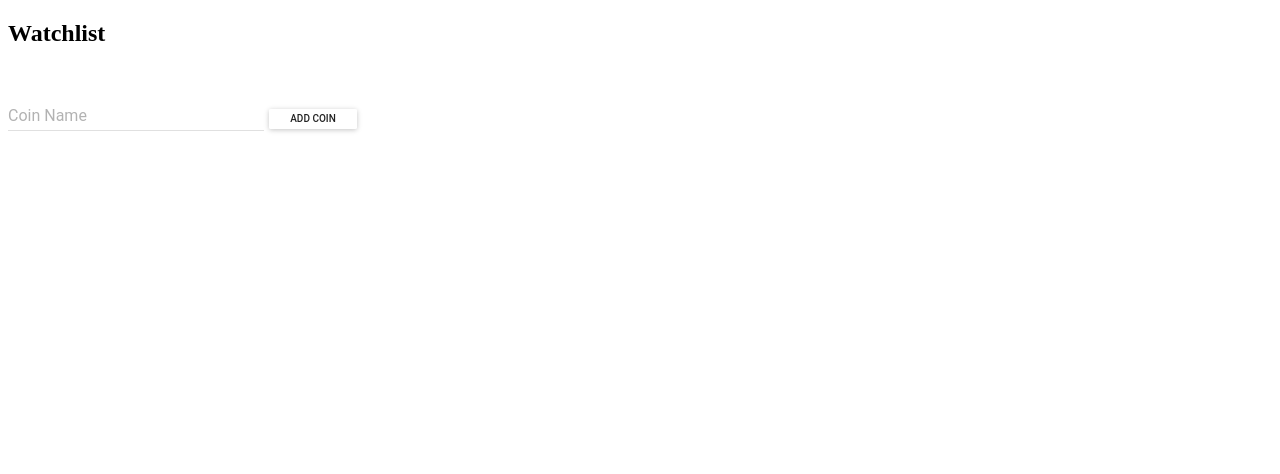
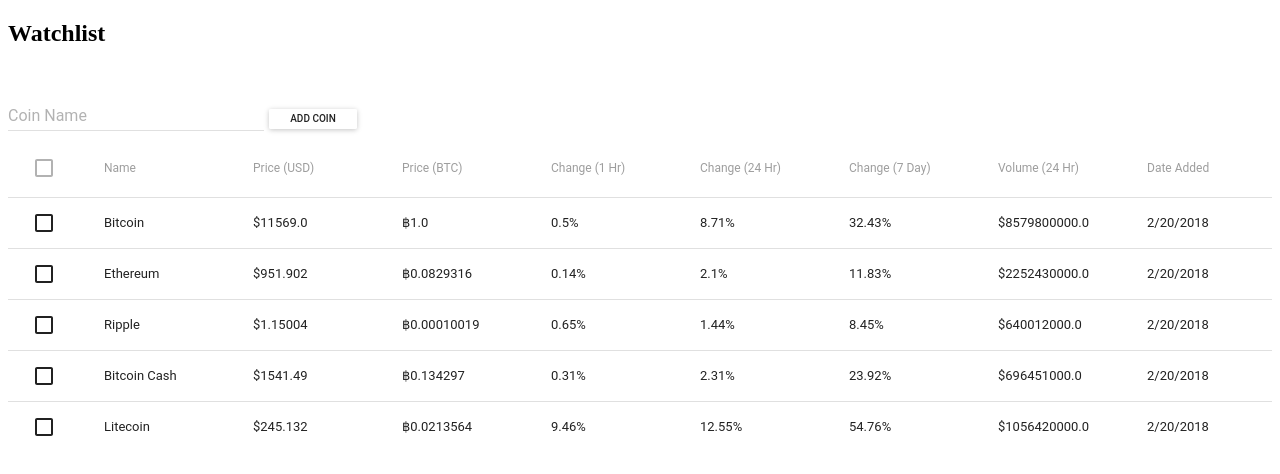
Before and after one commit to jinesh701/bittrack-client, a React (Create React App) app: page / in a window 1280 px wide. Shown: the top 474 px of the page. Built offline with nearby package versions, Linux system fonts and the light colour scheme.

Commit message:
added table for crypto watchlist items

```diff
--- a/src/components/watchlist.js
+++ b/src/components/watchlist.js
@@ -1,6 +1,15 @@
 import React from 'react';
 import AutoComplete from 'material-ui/AutoComplete';
 import RaisedButton from 'material-ui/RaisedButton';
+
+import {
+  Table,
+  TableBody,
+  TableHeader,
+  TableHeaderColumn,
+  TableRow,
+  TableRowColumn
+} from 'material-ui/Table';
 
 const buttonStyle = {
   fontSize: 10,
@@ -9,22 +18,96 @@ const buttonStyle = {
 };
 
 const coins = [
-  'Bitcoin (BTC)',
-  'Litecoin (LTC)',
-  'Ethereum (ETH)',
-  'Waltonchain (WTC)',
-  'VeChain (VEN)',
-  'Bitcoin Cash (BCH)'
+  {
+    name: 'Bitcoin',
+    symbol: 'BTC',
+    price_usd: '11569.0',
+    price_btc: '1.0',
+    volume_usd: '8579800000.0',
+    percent_change_1h: '0.5',
+    percent_change_24h: '8.71',
+    percent_change_7d: '32.43'
+  },
+  {
+    name: 'Ethereum',
+    symbol: 'ETH',
+    price_usd: '951.902',
+    price_btc: '0.0829316',
+    volume_usd: '2252430000.0',
+    percent_change_1h: '0.14',
+    percent_change_24h: '2.1',
+    percent_change_7d: '11.83'
+  },
+  {
+    name: 'Ripple',
+    symbol: 'XRP',
+    price_usd: '1.15004',
+    price_btc: '0.00010019',
+    volume_usd: '640012000.0',
+    percent_change_1h: '0.65',
+    percent_change_24h: '1.44',
+    percent_change_7d: '8.45'
+  },
+  {
+    name: 'Bitcoin Cash',
+    symbol: 'BCH',
+    price_usd: '1541.49',
+    price_btc: '0.134297',
+    volume_usd: '696451000.0',
+    percent_change_1h: '0.31',
+    percent_change_24h: '2.31',
+    percent_change_7d: '23.92'
+  },
+  {
+    name: 'Litecoin',
+    symbol: 'LTC',
+    price_usd: '245.132',
+    price_btc: '0.0213564',
+    volume_usd: '1056420000.0',
+    percent_change_1h: '9.46',
+    percent_change_24h: '12.55',
+    percent_change_7d: '54.76'
+  }
 ];
 
+const dsConfig = {
+  text: 'symbol'
+};
+
 export class Watchlist extends React.Component {
+  constructor(props) {
+    super(props);
+
+    this.state = {
+      watchlist: []
+    };
+  }
+
+  componentDidMount() {
+    this.setState({ watchlist: coins });
+  }
+
   render() {
+    const cryptowatchlist = this.state.watchlist.map((item, index) => (
+      <TableRow key={index}>
+        <TableRowColumn>{item.name}</TableRowColumn>
+        <TableRowColumn>${item.price_usd}</TableRowColumn>
+        <TableRowColumn>฿{item.price_btc}</TableRowColumn>
+        <TableRowColumn>{item.percent_change_1h}%</TableRowColumn>
+        <TableRowColumn>{item.percent_change_24h}%</TableRowColumn>
+        <TableRowColumn>{item.percent_change_7d}%</TableRowColumn>
+        <TableRowColumn>${item.volume_usd}</TableRowColumn>
+        <TableRowColumn>2/20/2018</TableRowColumn>
+      </TableRow>
+    ));
+
     return (
       <div>
         <h2>Watchlist</h2>
         <AutoComplete
           floatingLabelText="Coin Name"
           filter={AutoComplete.fuzzyFilter}
+          dataSourceConfig={dsConfig}
           dataSource={coins}
           maxSearchResults={5}
         />
@@ -33,6 +116,21 @@ export class Watchlist extends React.Component {
           style={buttonStyle}
           labelStyle={buttonStyle}
         />
+        <Table>
+          <TableHeader>
+            <TableRow>
+              <TableHeaderColumn>Name</TableHeaderColumn>
+              <TableHeaderColumn>Price (USD)</TableHeaderColumn>
+              <TableHeaderColumn>Price (BTC)</TableHeaderColumn>
+              <TableHeaderColumn>Change (1 Hr)</TableHeaderColumn>
+              <TableHeaderColumn>Change (24 Hr)</TableHeaderColumn>
+              <TableHeaderColumn>Change (7 Day)</TableHeaderColumn>
+              <TableHeaderColumn>Volume (24 Hr)</TableHeaderColumn>
+              <TableHeaderColumn>Date Added</TableHeaderColumn>
+            </TableRow>
+          </TableHeader>
+          <TableBody>{cryptowatchlist}</TableBody>
+        </Table>
       </div>
     );
   }
```
